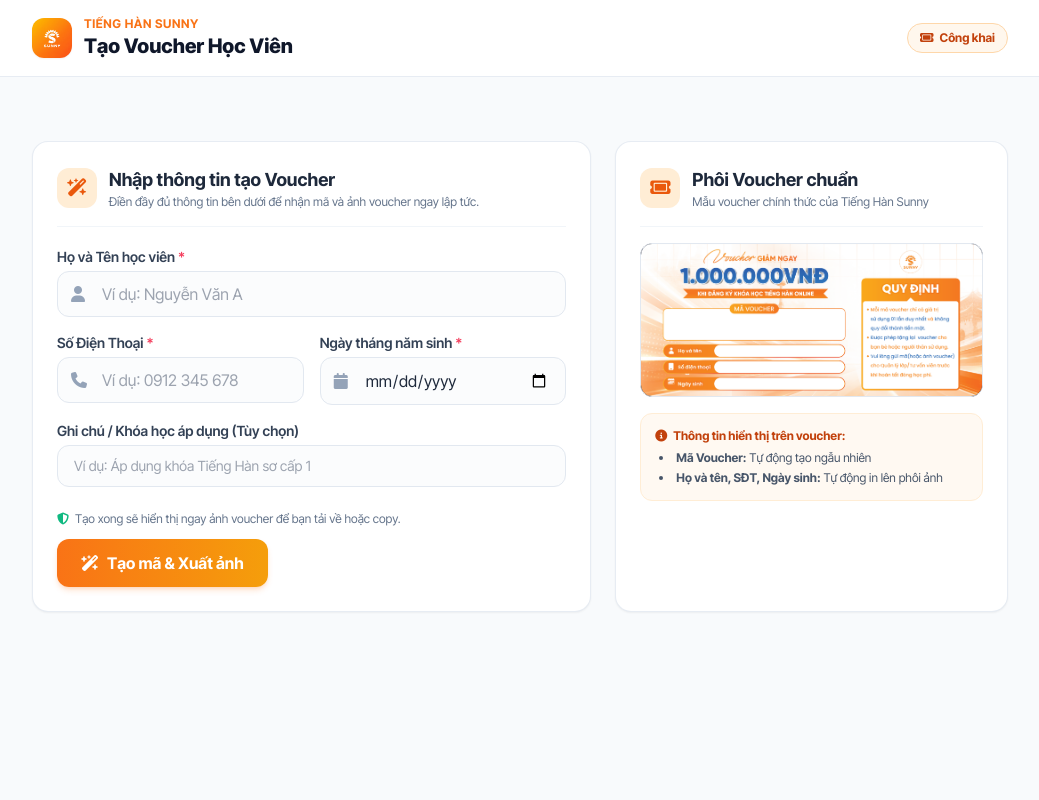
After one commit to hanngusunny/hanngusunny, a Laravel app: page /tao-voucher in a window 1280 px wide. The commit adds this page. Shown: the whole page, without its empty margins (120-1159 px from the left). Run offline with Laravel 10, Linux system fonts and the light colour scheme; some libraries are stand-ins or nearby versions.

Commit message:
fix voucher

```diff
--- /dev/null
+++ b/app/Http/Controllers/PublicVoucherController.php
@@ -0,0 +1,36 @@
+<?php
+
+namespace App\Http\Controllers;
+
+use App\Http\Requests\StoreVoucherRequest;
+use App\Services\VoucherService;
+use Illuminate\Http\JsonResponse;
+use Illuminate\Http\RedirectResponse;
+use Illuminate\View\View;
+
+class PublicVoucherController extends Controller
+{
+    public function create(): View
+    {
+        return view('public.voucher-create', [
+            'templateUrl' => asset('assets/images/voucher-template.png'),
+        ]);
+    }
+
+    public function store(StoreVoucherRequest $request, VoucherService $voucherService): JsonResponse|RedirectResponse
+    {
+        $voucher = $voucherService->create($request->validated(), auth()->id());
+
+        if ($request->wantsJson() || $request->ajax()) {
+            return response()->json([
+                'success' => true,
+                'message' => 'Tạo mã voucher thành công!',
+                'voucher' => $voucherService->toPayload($voucher),
+            ]);
+        }
+
+        return redirect()->route('public.vouchers.create')
+            ->with('success', "Đã tạo mã voucher: {$voucher->code}")
+            ->with('new_voucher', $voucherService->toPayload($voucher));
+    }
+}
--- a/resources/views/layouts/app.blade.php
+++ b/resources/views/layouts/app.blade.php
@@ -125,12 +125,6 @@
                 'href' => route('student.assessments'),
                 'icon' => 'fa-list-check',
                 'label' => 'Bài kiểm tra',
-            ];
-            $nav[] = [
-                'id' => 'vouchers_check',
-                'href' => route('staff.vouchers.check'),
-                'icon' => 'fa-ticket',
-                'label' => 'Kiểm tra Voucher',
             ];
             $nav[] = [
                 'id' => 'rules',
--- /dev/null
+++ b/resources/views/public/voucher-create.blade.php
@@ -0,0 +1,330 @@
+<!DOCTYPE html>
+<html lang="vi">
+<head>
+    <meta charset="UTF-8">
+    <meta name="viewport" content="width=device-width, initial-scale=1.0">
+    <meta name="csrf-token" content="{{ csrf_token() }}">
+    <title>Tạo Voucher Học Viên - Tiếng Hàn Sunny</title>
+    <link rel="icon" type="image/png" href="{{ asset('assets/images/favicon.png') }}">
+    <link rel="preconnect" href="https://fonts.googleapis.com">
+    <link rel="preconnect" href="https://fonts.gstatic.com" crossorigin>
+    <link href="https://fonts.googleapis.com/css2?family=Inter+Tight:ital,wght@0,100..900;1,100..900&display=swap" rel="stylesheet">
+    <link rel="stylesheet" href="https://cdnjs.cloudflare.com/ajax/libs/font-awesome/6.5.2/css/all.min.css">
+    <script>
+        tailwind = window.tailwind || {};
+        tailwind.config = { theme: { extend: { fontFamily: { sans: ['"Inter Tight"', 'ui-sans-serif', 'system-ui', 'sans-serif'] } } } };
+    </script>
+    <script src="https://cdn.tailwindcss.com"></script>
+    <style>
+        html, body, button, input, select, textarea { font-family: "Inter Tight", ui-sans-serif, system-ui, sans-serif; }
+    </style>
+</head>
+<body class="min-h-screen bg-slate-50 text-slate-800 antialiased">
+    <header class="bg-white border-b border-slate-200/80">
+        <div class="max-w-5xl mx-auto px-4 sm:px-6 py-4 flex items-center justify-between gap-3">
+            <div class="flex items-center gap-3">
+                <img src="{{ asset('assets/images/logo.png') }}" alt="Tiếng Hàn Sunny" class="h-10 w-10 rounded-xl object-cover shadow-sm">
+                <div>
+                    <p class="text-xs font-bold uppercase tracking-wider text-orange-500">Tiếng Hàn Sunny</p>
+                    <h1 class="text-lg sm:text-xl font-extrabold text-slate-900">Tạo Voucher Học Viên</h1>
+                </div>
+            </div>
+            <span class="hidden sm:inline-flex items-center gap-1.5 px-3 py-1.5 rounded-full bg-orange-50 text-orange-700 border border-orange-200 text-xs font-bold">
+                <i class="fa-solid fa-ticket"></i> Công khai
+            </span>
+        </div>
+    </header>
+
+    <main class="max-w-5xl mx-auto px-4 sm:px-6 py-6 sm:py-10 space-y-6">
+        @if (session('success'))
+            <div class="rounded-2xl border border-emerald-200 bg-emerald-50 px-4 py-3 text-sm font-semibold text-emerald-700 flex items-center gap-2">
+                <i class="fa-solid fa-circle-check"></i>
+                <span>{{ session('success') }}</span>
+            </div>
+        @endif
+
+        @if ($errors->any())
+            <div class="rounded-2xl border border-rose-200 bg-rose-50 px-4 py-3 text-sm text-rose-700 space-y-1">
+                @foreach ($errors->all() as $error)
+                    <p class="font-medium flex items-center gap-2">
+                        <i class="fa-solid fa-circle-exclamation"></i>
+                        <span>{{ $error }}</span>
+                    </p>
+                @endforeach
+            </div>
+        @endif
+
+        <div id="publicToast" class="hidden fixed bottom-5 right-5 z-50 px-4 py-3 rounded-2xl shadow-xl text-sm font-bold text-white flex items-center gap-2"></div>
+
+        <div class="grid grid-cols-1 lg:grid-cols-12 gap-6">
+            <div class="lg:col-span-7 bg-white rounded-2xl border border-slate-200/80 shadow-sm p-6">
+                <div class="flex items-center gap-3 border-b border-slate-100 pb-4 mb-5">
+                    <div class="w-10 h-10 rounded-xl bg-orange-100 text-orange-600 flex items-center justify-center text-lg font-bold">
+                        <i class="fa-solid fa-wand-magic-sparkles"></i>
+                    </div>
+                    <div>
+                        <h2 class="text-lg font-bold text-slate-800">Nhập thông tin tạo Voucher</h2>
+                        <p class="text-xs text-slate-500">Điền đầy đủ thông tin bên dưới để nhận mã và ảnh voucher ngay lập tức.</p>
+                    </div>
+                </div>
+
+                <form id="publicVoucherForm" method="POST" action="{{ route('public.vouchers.store') }}" class="space-y-4">
+                    @csrf
+                    <div class="grid grid-cols-1 sm:grid-cols-2 gap-4">
+                        <div class="sm:col-span-2">
+                            <label for="student_name" class="block text-sm font-semibold text-slate-700 mb-1">
+                                Họ và Tên học viên <span class="text-rose-500">*</span>
+                            </label>
+                            <div class="relative">
+                                <span class="absolute inset-y-0 left-0 flex items-center pl-3.5 text-slate-400 pointer-events-none">
+                                    <i class="fa-solid fa-user"></i>
+                                </span>
+                                <input type="text" name="student_name" id="student_name" value="{{ old('student_name') }}" required maxlength="255"
+                                    placeholder="Ví dụ: Nguyễn Văn A"
+                                    style="padding-left: 44px;"
+                                    class="w-full pr-4 py-2.5 rounded-xl border border-slate-200 bg-slate-50/50 focus:bg-white focus:border-orange-500 focus:ring-2 focus:ring-orange-200 transition">
+                            </div>
+                        </div>
+
+                        <div>
+                            <label for="phone" class="block text-sm font-semibold text-slate-700 mb-1">
+                                Số Điện Thoại <span class="text-rose-500">*</span>
+                            </label>
+                            <div class="relative">
+                                <span class="absolute inset-y-0 left-0 flex items-center pl-3.5 text-slate-400 pointer-events-none">
+                                    <i class="fa-solid fa-phone"></i>
+                                </span>
+                                <input type="tel" name="phone" id="phone" value="{{ old('phone') }}" required maxlength="50"
+                                    placeholder="Ví dụ: 0912 345 678"
+                                    style="padding-left: 44px;"
+                                    class="w-full pr-4 py-2.5 rounded-xl border border-slate-200 bg-slate-50/50 focus:bg-white focus:border-orange-500 focus:ring-2 focus:ring-orange-200 transition">
+                            </div>
+                        </div>
+
+                        <div>
+                            <label for="dob" class="block text-sm font-semibold text-slate-700 mb-1">
+                                Ngày tháng năm sinh <span class="text-rose-500">*</span>
+                            </label>
+                            <div class="relative">
+                                <span class="absolute inset-y-0 left-0 flex items-center pl-3.5 text-slate-400 pointer-events-none">
+                                    <i class="fa-solid fa-calendar"></i>
+                                </span>
+                                <input type="date" name="dob" id="dob" value="{{ old('dob') }}" required
+                                    style="padding-left: 44px;"
+                                    class="w-full pr-4 py-2.5 rounded-xl border border-slate-200 bg-slate-50/50 focus:bg-white focus:border-orange-500 focus:ring-2 focus:ring-orange-200 transition">
+                            </div>
+                        </div>
+
+                        <div class="sm:col-span-2">
+                            <label for="note" class="block text-sm font-semibold text-slate-700 mb-1">
+                                Ghi chú / Khóa học áp dụng (Tùy chọn)
+                            </label>
+                            <input type="text" name="note" id="note" value="{{ old('note') }}" maxlength="500"
+                                placeholder="Ví dụ: Áp dụng khóa Tiếng Hàn sơ cấp 1"
+                                class="w-full px-4 py-2.5 rounded-xl border border-slate-200 bg-slate-50/50 focus:bg-white focus:border-orange-500 focus:ring-2 focus:ring-orange-200 transition text-sm">
+                        </div>
+                    </div>
+
+                    <div class="pt-2 flex flex-wrap items-center justify-between gap-3">
+                        <p class="text-xs text-slate-500 flex items-center gap-1.5">
+                            <i class="fa-solid fa-shield-halved text-emerald-500"></i>
+                            Tạo xong sẽ hiển thị ngay ảnh voucher để bạn tải về hoặc copy.
+                        </p>
+                        <button type="submit" id="btnSubmitPublicVoucher"
+                            class="px-6 py-3 rounded-xl font-bold text-white bg-gradient-to-r from-orange-500 to-amber-500 hover:from-orange-600 hover:to-amber-600 shadow-md shadow-orange-500/20 flex items-center gap-2 transition cursor-pointer">
+                            <i class="fa-solid fa-wand-magic-sparkles"></i>
+                            <span>Tạo mã & Xuất ảnh</span>
+                        </button>
+                    </div>
+                </form>
+            </div>
+
+            <div class="lg:col-span-5 bg-white rounded-2xl border border-slate-200/80 shadow-sm p-6 flex flex-col justify-between">
+                <div>
+                    <div class="flex items-center justify-between border-b border-slate-100 pb-4 mb-4">
+                        <div class="flex items-center gap-3">
+                            <div class="w-10 h-10 rounded-xl bg-orange-100 text-orange-600 flex items-center justify-center text-lg font-bold">
+                                <i class="fa-solid fa-ticket"></i>
+                            </div>
+                            <div>
+                                <h2 class="text-lg font-bold text-slate-800">Phôi Voucher chuẩn</h2>
+                                <p class="text-xs text-slate-500">Mẫu voucher chính thức của Tiếng Hàn Sunny</p>
+                            </div>
+                        </div>
+                    </div>
+
+                    <div class="relative rounded-xl overflow-hidden border border-slate-200 bg-slate-950 shadow-inner">
+                        <img src="{{ $templateUrl }}?v={{ time() }}" alt="Phôi voucher" class="w-full h-auto object-cover block">
+                    </div>
+
+                    <div class="mt-4 p-3.5 bg-orange-50/70 rounded-xl border border-orange-100 text-xs text-slate-600 space-y-1.5">
+                        <div class="font-bold text-orange-700 flex items-center gap-1.5">
+                            <i class="fa-solid fa-circle-info"></i> Thông tin hiển thị trên voucher:
+                        </div>
+                        <ul class="list-disc list-inside space-y-1 text-slate-600 pl-1">
+                            <li><strong>Mã Voucher:</strong> Tự động tạo ngẫu nhiên</li>
+                            <li><strong>Họ và tên, SĐT, Ngày sinh:</strong> Tự động in lên phôi ảnh</li>
+                        </ul>
+                    </div>
+                </div>
+            </div>
+        </div>
+    </main>
+
+    <!-- Modal hiển thị ảnh Voucher vừa tạo -->
+    <div id="publicVoucherModal" class="hidden fixed inset-0 z-50 bg-slate-900/70 backdrop-blur-sm flex items-center justify-center p-4">
+        <div class="bg-white rounded-3xl max-w-2xl w-full shadow-2xl overflow-hidden border border-slate-100">
+            <div class="px-6 py-4 bg-slate-50 border-b border-slate-100 flex items-center justify-between">
+                <div class="flex items-center gap-2.5">
+                    <span class="w-8 h-8 rounded-lg bg-emerald-100 text-emerald-600 flex items-center justify-center">
+                        <i class="fa-solid fa-circle-check"></i>
+                    </span>
+                    <div>
+                        <h3 class="font-extrabold text-slate-800 text-base">Voucher của bạn đã sẵn sàng</h3>
+                        <p class="text-xs text-slate-500">Mã: <strong id="modalCodeBadge" class="text-orange-600 font-mono"></strong></p>
+                    </div>
+                </div>
+                <button type="button" onclick="closePublicVoucherModal()" class="w-8 h-8 rounded-lg hover:bg-slate-200 text-slate-500 flex items-center justify-center">
+                    <i class="fa-solid fa-xmark"></i>
+                </button>
+            </div>
+
+            <div class="p-6 space-y-4">
+                <div class="rounded-2xl overflow-hidden border border-slate-200 bg-slate-950">
+                    <img id="modalVoucherImg" src="" alt="Voucher Image" class="w-full h-auto object-contain max-h-[380px] mx-auto block">
+                </div>
+
+                <div class="grid grid-cols-3 gap-2 bg-slate-50 p-3.5 rounded-xl border border-slate-100 text-xs">
+                    <div>
+                        <span class="text-slate-400 block font-medium">Học viên</span>
+                        <strong id="modalStudentName" class="text-slate-800 font-bold text-sm truncate block"></strong>
+                    </div>
+                    <div>
+                        <span class="text-slate-400 block font-medium">Số điện thoại</span>
+                        <strong id="modalPhone" class="text-slate-800 font-mono font-bold text-sm block"></strong>
+                    </div>
+                    <div>
+                        <span class="text-slate-400 block font-medium">Ngày sinh</span>
+                        <strong id="modalDob" class="text-slate-800 font-bold text-sm block"></strong>
+                    </div>
+                </div>
+            </div>
+
+            <div class="px-6 py-4 bg-slate-50 border-t border-slate-100 flex flex-wrap items-center justify-between gap-3">
+                <button type="button" onclick="copyPublicVoucherCode()" class="px-3.5 py-2.5 rounded-xl border border-slate-200 bg-white hover:bg-slate-100 text-slate-700 text-xs font-bold flex items-center gap-1.5 shadow-sm">
+                    <i class="fa-solid fa-hashtag text-orange-500"></i>
+                    <span>Copy mã</span>
+                </button>
+                <div class="flex items-center gap-2">
+                    <a id="btnDownloadVoucher" href="#" download="" class="px-4 py-2.5 rounded-xl border border-slate-200 bg-white hover:bg-slate-100 text-slate-700 text-xs font-bold flex items-center gap-1.5 shadow-sm">
+                        <i class="fa-solid fa-download text-blue-500"></i>
+                        <span>Tải ảnh về máy</span>
+                    </a>
+                    <button type="button" onclick="copyPublicVoucherImage()" id="btnCopyVoucherImg"
+                        class="px-5 py-2.5 rounded-xl text-white font-bold text-sm bg-gradient-to-r from-orange-500 to-amber-500 hover:from-orange-600 hover:to-amber-600 shadow-md flex items-center gap-2">
+                        <i class="fa-solid fa-copy"></i>
+                        <span id="btnCopyImgText">Copy ảnh</span>
+                    </button>
+                </div>
+            </div>
+        </div>
+    </div>
+
+    <script>
+        let currentVoucher = null;
+
+        function showPublicToast(type, msg) {
+            const el = document.getElementById('publicToast');
+            if (!el) return;
+            el.className = 'fixed bottom-5 right-5 z-50 px-4 py-3 rounded-2xl shadow-xl text-sm font-bold text-white flex items-center gap-2 ' +
+                (type === 'success' ? 'bg-emerald-600' : 'bg-rose-600');
+            el.textContent = msg;
+            el.classList.remove('hidden');
+            clearTimeout(window._publicToastTimer);
+            window._publicToastTimer = setTimeout(() => el.classList.add('hidden'), 3200);
+        }
+
+        function openPublicVoucherModal(v) {
+            currentVoucher = v;
+            document.getElementById('modalCodeBadge').textContent = v.code || '';
+            document.getElementById('modalStudentName').textContent = v.student_name || '';
+            document.getElementById('modalPhone').textContent = v.phone || '';
+            document.getElementById('modalDob').textContent = v.dob || '';
+
+            const imgEl = document.getElementById('modalVoucherImg');
+            const dlBtn = document.getElementById('btnDownloadVoucher');
+            imgEl.src = v.image_url || '';
+            dlBtn.href = v.image_url || '#';
+            dlBtn.download = `Voucher_${v.code || 'sunny'}.png`;
+
+            document.getElementById('publicVoucherModal').classList.remove('hidden');
+        }
+
+        function closePublicVoucherModal() {
+            document.getElementById('publicVoucherModal').classList.add('hidden');
+        }
+
+        function copyPublicVoucherCode() {
+            if (!currentVoucher?.code || !navigator.clipboard) return;
+            navigator.clipboard.writeText(currentVoucher.code).then(() => {
+                showPublicToast('success', 'Đã copy mã: ' + currentVoucher.code);
+            });
+        }
+
+        async function copyPublicVoucherImage() {
+            if (!currentVoucher?.image_url) return;
+            const label = document.getElementById('btnCopyImgText');
+            const orig = label.textContent;
+            label.textContent = 'Đang copy...';
+            try {
+                const res = await fetch(currentVoucher.image_url);
+                const blob = await res.blob();
+                await navigator.clipboard.write([new ClipboardItem({ [blob.type || 'image/png']: blob })]);
+                showPublicToast('success', 'Đã copy ảnh voucher vào bộ nhớ tạm!');
+            } catch (e) {
+                showPublicToast('error', 'Trình duyệt không hỗ trợ copy ảnh trực tiếp, vui lòng dùng nút Tải ảnh.');
+            } finally {
+                label.textContent = orig;
+            }
+        }
+
+        const form = document.getElementById('publicVoucherForm');
+        form?.addEventListener('submit', async function (e) {
+            e.preventDefault();
+            const btn = document.getElementById('btnSubmitPublicVoucher');
+            const origHtml = btn.innerHTML;
+            btn.disabled = true;
+            btn.innerHTML = '<i class="fa-solid fa-spinner fa-spin"></i> <span>Đang tạo & xuất ảnh...</span>';
+
+            try {
+                const res = await fetch(form.action, {
+                    method: 'POST',
+                    headers: {
+                        'X-Requested-With': 'XMLHttpRequest',
+                        'Accept': 'application/json'
+                    },
+                    body: new FormData(form)
+                });
+                const data = await res.json();
+                if (res.ok && data.success && data.voucher) {
+                    form.reset();
+                    openPublicVoucherModal(data.voucher);
+                    showPublicToast('success', data.message || 'Tạo mã voucher thành công!');
+                } else {
+                    const errMsg = data.message || (data.errors ? Object.values(data.errors)[0][0] : 'Không thể tạo voucher.');
+                    showPublicToast('error', errMsg);
+                }
+            } catch (err) {
+                form.submit();
+            } finally {
+                btn.disabled = false;
+                btn.innerHTML = origHtml;
+            }
+        });
+
+        @if (session('new_voucher'))
+            openPublicVoucherModal(@json(session('new_voucher')));
+        @endif
+    </script>
+</body>
+</html>
--- a/routes/web.php
+++ b/routes/web.php
@@ -22,6 +22,7 @@ use App\Http\Controllers\DashboardGatewayController;
 use App\Http\Controllers\NotificationController;
 use App\Http\Controllers\OverviewController;
 use App\Http\Controllers\ProfileController;
+use App\Http\Controllers\PublicVoucherController;
 use App\Http\Controllers\Student\AssessmentHubController;
 use App\Http\Controllers\Student\AssessmentTakeController;
 use App\Http\Controllers\Student\CourseVideoLibraryController;
@@ -43,6 +44,11 @@ Route::middleware('guest')->group(function () {
     Route::get('/dang-nhap', [LoginController::class, 'show'])->name('login.alias');
     Route::post('/auth/login', [LoginController::class, 'login'])->name('login.attempt');
 });
+
+Route::get('/tao-voucher', [PublicVoucherController::class, 'create'])->name('public.vouchers.create');
+Route::post('/tao-voucher', [PublicVoucherController::class, 'store'])
+    ->middleware('throttle:20,1')
+    ->name('public.vouchers.store');
 
 Route::get('/app/manifest.json', [PwaController::class, 'manifest'])->name('pwa.manifest');
 Route::get('/app/sw.js', [PwaController::class, 'serviceWorker'])->name('pwa.sw');
@@ -210,12 +216,6 @@ Route::middleware('auth')->group(function () {
         Route::post('/{voucher}/xoa', [VoucherController::class, 'destroy'])->name('destroy');
     });
 
-    Route::middleware('staff')->prefix('kiem-tra-voucher')->name('staff.vouchers.')->group(function () {
-        Route::get('/', [VoucherController::class, 'checkPage'])->name('check');
-        Route::post('/check-ajax', [VoucherController::class, 'checkAjax'])->name('check.ajax');
-        Route::post('/ap-dung', [VoucherController::class, 'redeem'])->name('redeem');
-    });
-
     Route::middleware('admin')->prefix('nguoi-dung')->name('admin.users.')->group(function () {
         Route::get('/', [UserController::class, 'index'])->name('index');
         Route::post('/store', [UserController::class, 'store'])->name('store');
```
Also changed, not shown: app/Http/Controllers/Admin/VoucherController.php (+5 -42 lines), app/Http/Requests/StoreVoucherRequest.php (added, +39 -0 lines), app/Services/VoucherImageService.php (+19 -3 lines), app/Services/VoucherService.php (added, +58 -0 lines), resources/views/admin/vouchers/index.blade.php (+11 -3 lines).
